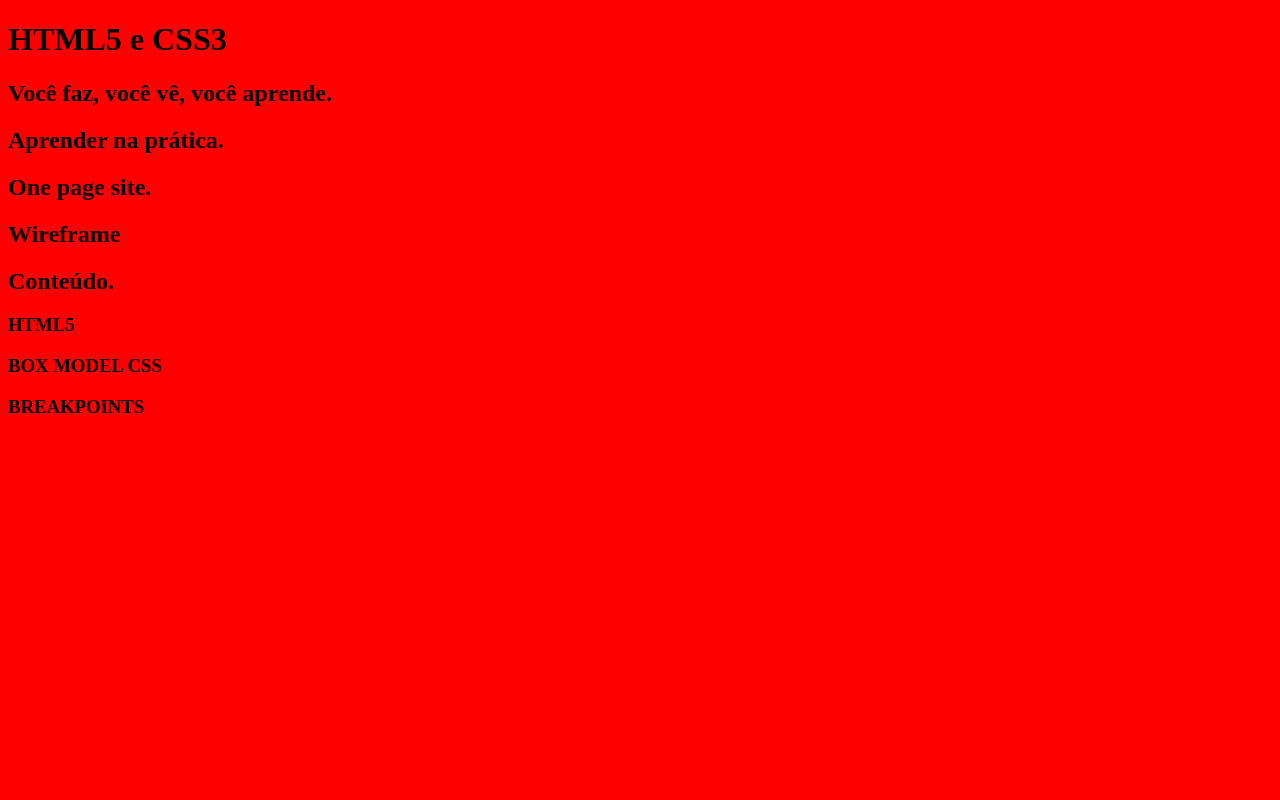
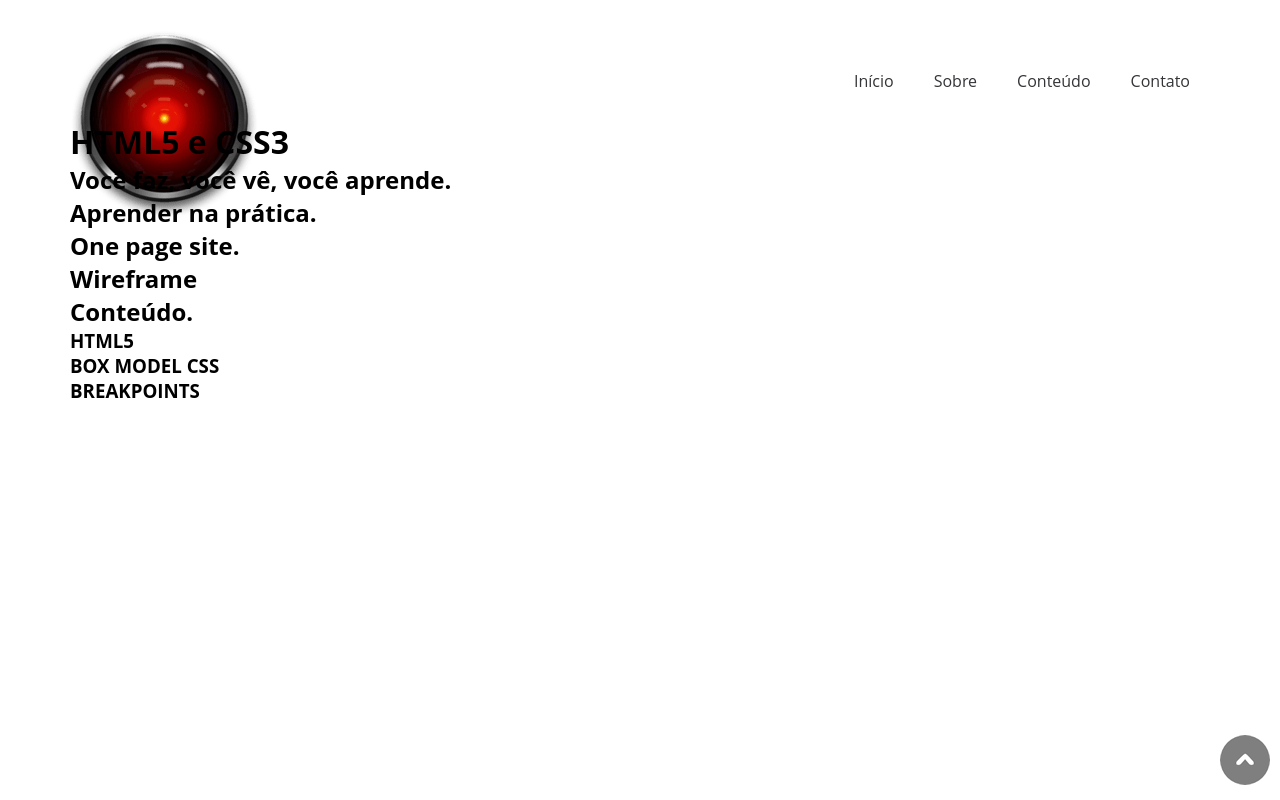
Before and after one commit to elebgomes/html5css3workover, a plain HTML site: page index.html in a window 1280 px wide. Drawn offline with Linux system fonts and the light colour scheme.

Commit message:
cabeçalho

```diff
--- a/index.html
+++ b/index.html
@@ -9,37 +9,62 @@
 </head>
 <body>
     <!-- cabeçalho -->
-    <header>
-
+    <header id="inicio">
+        <div class="container Flex">
+            <div id="logo">
+                <img src="img/logo.png" alt="hal 9000">
+            </div>
+            <nav>
+                <input type="checkbox" id="check">
+                <label for="check">&#x268c;</label>
+                <ul>
+                    <li><a href="#inicio">Início</a></li>
+                    <li><a href="#sobre">Sobre</a></li>
+                    <li><a href="#conteudo">Conteúdo</a></li>
+                    <li><a href="#contato">Contato</a></li>
+                </ul>
+            </nav>
+        </div>
     </header>
     <!-- destaque -->
     <main>
+        <div class="container">
             <h1>HTML5 e CSS3</h1>
             <H2>Você faz, você vê, você aprende.</H2>
+        </div>
     </main>
     <!-- Sobre -->
-    <section>
+    <section id="sobre">
+        <div class="container">
             <h2>Aprender na prática.</h2>
+        </div>
     </section>
     <!-- One page -->
     <section>
+        <div class="container">
             <h2> One page site.</h2>
+        </div>
     </section>
     <!-- Wireframe -->
     <section>
+        <div class="container">
             <h2>Wireframe</h2>
+        </div>
     </section>
     <!-- Conteúdo -->
-    <section>
+    <section id="conteudo">
+        <div class="container">
             <h2>Conteúdo.</h2>
             <h3>HTML5</h3>
             <h3>BOX MODEL CSS</h3>
             <h3>BREAKPOINTS</h3>
+        </div>
     </section>
     <!-- Rodapé -->
-    <footer>
-
+    <footer id="contato">
+        <div class="container">
+        </div>
     </footer>
-
+    <a href="#inicio" id="topo"><img src="img/topo.png" alt="topo do site"></a>
 </body>
 </html>
--- a/style.css
+++ b/style.css
@@ -1,14 +1,142 @@
+/*CSS Reset*/
+*{
+margin: 0;
+border: 0;
+padding: 0;
+}
+
+/*Importação Google fonts*/
+@import url('https://fonts.googleapis.com/css2?family=Open+Sans:wght@400;700&display=swap');
+
+body {
+    font-family: 'Open Sans', sans-serif;
+    font-size: 1em;
+}
+
+/*Layout*/
+.container {
+    margin:0 auto;
+
+}
+
+.Flex{
+    display: flex;
+    justify-content: space-between;
+}
+
+/*topo do site*/
+#topo{
+    position: fixed;
+    right: 10px;
+    bottom: 10px;
+}
+
 /* Smartphone Portrait >>>>>>>>>>>>>>*/
 
+/*Cabeçalho*/
+header {
+    height: 60px;
+}
+
+#logo img {
+    width: 128px;
+    height: 128px;
+}
+
+#check {
+    display:none;
+}
+
+label{
+    font-size: 3em;
+    padding-right: 15px;
+}
+
+nav ul {
+    list-style: none;
+    background-color: #343538;
+    height: 100vh;
+    position: fixed;
+    top: 60px;
+    right: -100%;
+    width: 100%;
+    transition: all 0.5s;
+}
+
+#check:checked ~ ul {
+    right: 0;
+}
+
+nav ul li {
+    padding: 20px;
+    border-bottom: 1px solid #a9a9a9;
+}
+
+nav ul li a {
+    text-decoration: none;
+    color: #fff;
+
+}
+
 /* Smartphone Landscape >>>>>>>>>>>>>*/
-@media (min-width: 576px){body {
-    background-color: #00ffff; } }
+@media (min-width: 576px){
+    /*Layout*/
+    .container {
+        max-width: 540px;
+    }
+}
 /* Tablet Portrait >>>>>>>>>>>>>>>>>>*/
-@media (min-width: 768px){body {
-    background-color: #ffff00; } }
+@media (min-width: 768px){
+    /*Layout*/
+    .container {
+        max-width: 720px;
+    }
+}
 /* Tablet Landscape >>>>>>>>>>>>>>>>>*/
-@media (min-width: 992px){body {
-    background-color: #ff6600; } }
+@media (min-width: 992px){
+    /*Layout*/
+    .container {
+        max-width: 960px;
+    }
+}
 /* PC >>>>>>>>>>>>>>>>>>>>>>>>>>>>>>>>*/
-@media (min-width: 1200px){body {
-    background-color: #ff0000; } }
+@media (min-width: 1200px){
+    /*Layout*/
+    .container {
+        max-width: 1140px;
+    }
+}
+
+label {
+    display: none;
+}
+/*Cabeçalho*/
+header {
+    height: 120px;
+}
+
+#logo img{
+    width: 189px;
+    height: 189px;
+    margin-top: 30px;
+}
+
+nav ul {
+    position: static;
+    height: auto;
+    background-color: transparent;
+    margin-top: 50px;
+}
+
+nav ul li {
+    float: left;
+    border: 0;
+}
+
+nav ul li a {
+    color:#343538;
+}
+
+nav ul li a:hover {
+    color: #c00000;
+}
```
Lines whose indentation alone changed are shown as unchanged.
